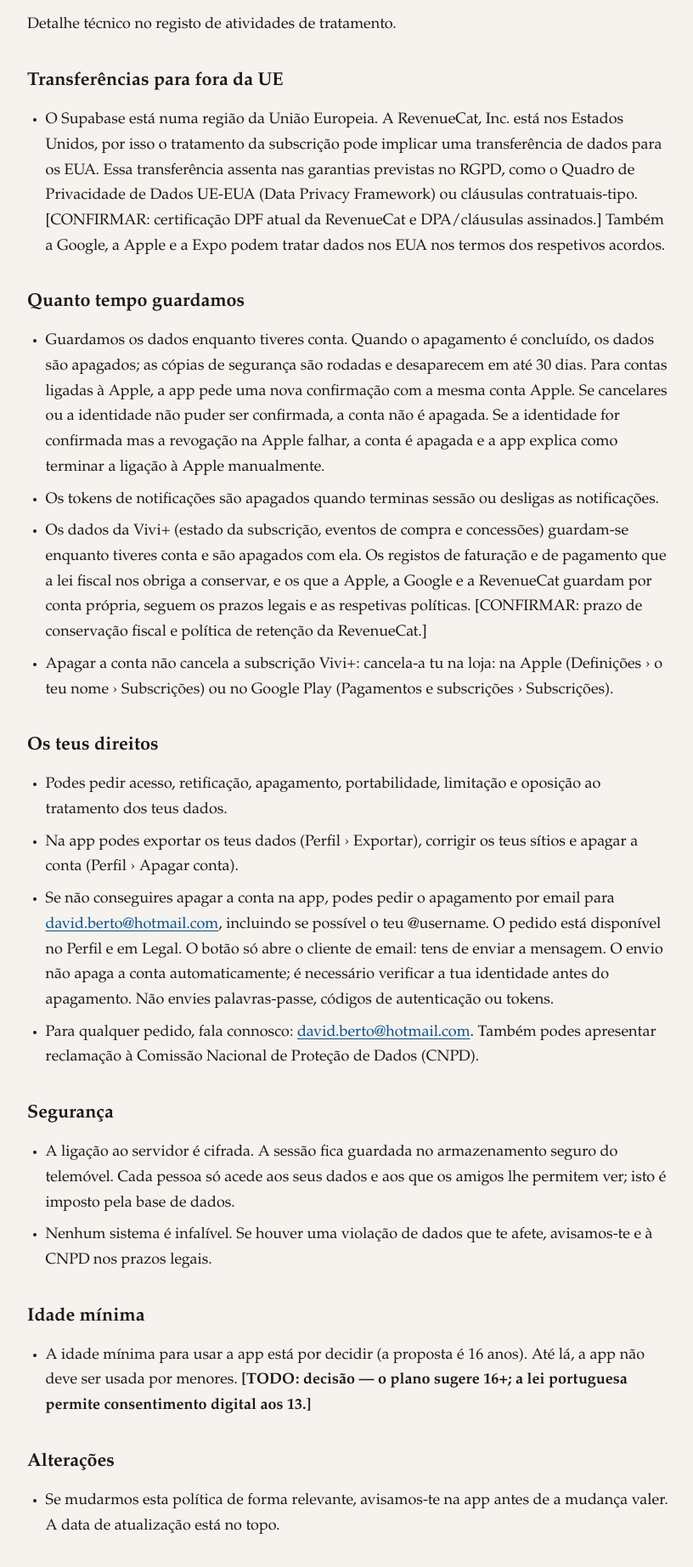
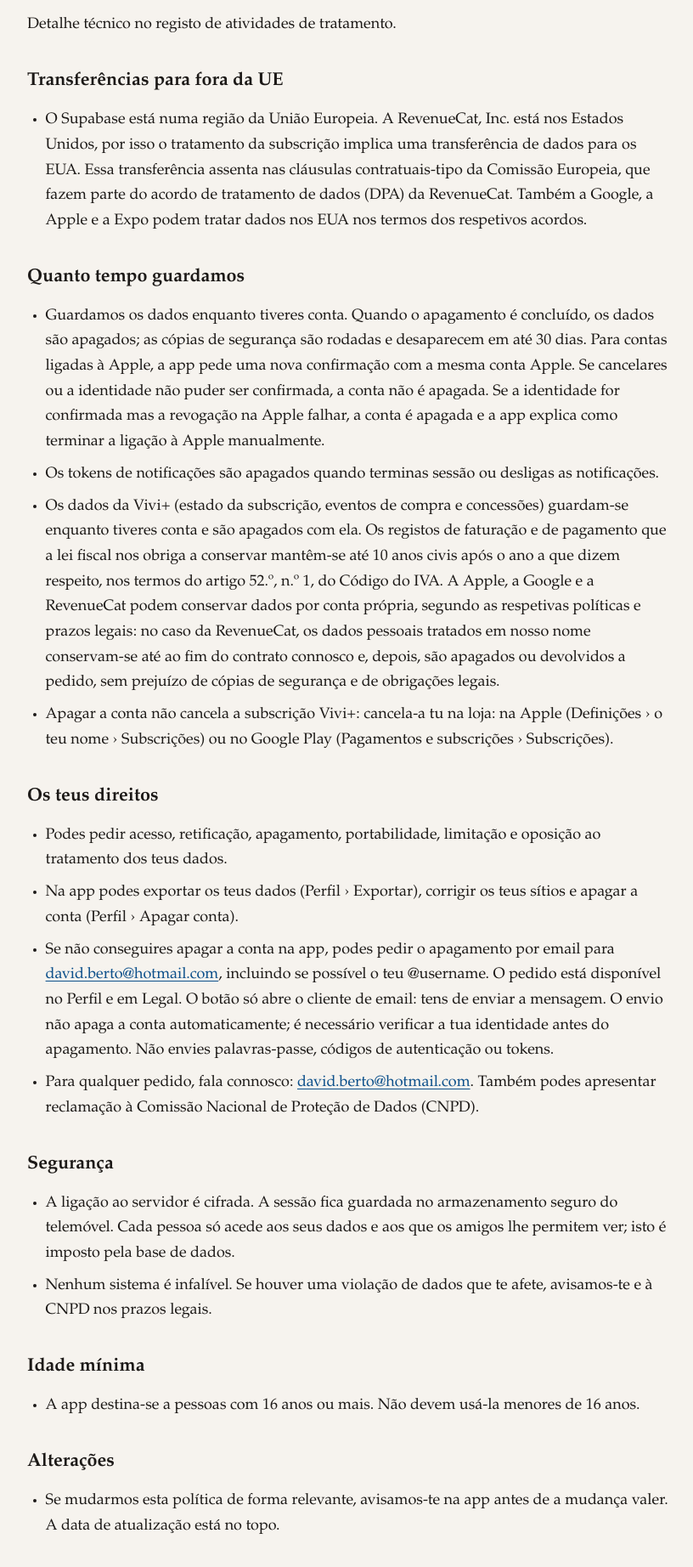
Before and after one commit to DBerto/vivi-legal, a plain HTML site: page privacidade/index.html in a window 1280 px wide. Shown: the part 2564-4408 px from the top of the page at 85% size, without its empty margins (230-1046 px from the left). Drawn offline with Linux system fonts and the light colour scheme.

Commit message:
docs: update privacy policy and terms from fui-e-gostei@b863cbf
Age 16, RevenueCat transfers via SCCs in its DPA, and 10-year
billing retention under art. 52.º n.º 1 CIVA.

```diff
--- a/privacidade/index.html
+++ b/privacidade/index.html
@@ -59,13 +59,13 @@
     <p>Detalhe técnico no registo de atividades de tratamento.</p>
     <h2>Transferências para fora da UE</h2>
     <ul>
-    <li>O Supabase está numa região da União Europeia. A RevenueCat, Inc. está nos Estados Unidos, por isso o tratamento da subscrição pode implicar uma transferência de dados para os EUA. Essa transferência assenta nas garantias previstas no RGPD, como o Quadro de Privacidade de Dados UE-EUA (Data Privacy Framework) ou cláusulas contratuais-tipo. [CONFIRMAR: certificação DPF atual da RevenueCat e DPA/cláusulas assinados.] Também a Google, a Apple e a Expo podem tratar dados nos EUA nos termos dos respetivos acordos.</li>
+    <li>O Supabase está numa região da União Europeia. A RevenueCat, Inc. está nos Estados Unidos, por isso o tratamento da subscrição implica uma transferência de dados para os EUA. Essa transferência assenta nas cláusulas contratuais-tipo da Comissão Europeia, que fazem parte do acordo de tratamento de dados (DPA) da RevenueCat. Também a Google, a Apple e a Expo podem tratar dados nos EUA nos termos dos respetivos acordos.</li>
     </ul>
     <h2>Quanto tempo guardamos</h2>
     <ul>
     <li>Guardamos os dados enquanto tiveres conta. Quando o apagamento é concluído, os dados são apagados; as cópias de segurança são rodadas e desaparecem em até 30 dias. Para contas ligadas à Apple, a app pede uma nova confirmação com a mesma conta Apple. Se cancelares ou a identidade não puder ser confirmada, a conta não é apagada. Se a identidade for confirmada mas a revogação na Apple falhar, a conta é apagada e a app explica como terminar a ligação à Apple manualmente.</li>
     <li>Os tokens de notificações são apagados quando terminas sessão ou desligas as notificações.</li>
-    <li>Os dados da Vivi+ (estado da subscrição, eventos de compra e concessões) guardam-se enquanto tiveres conta e são apagados com ela. Os registos de faturação e de pagamento que a lei fiscal nos obriga a conservar, e os que a Apple, a Google e a RevenueCat guardam por conta própria, seguem os prazos legais e as respetivas políticas. [CONFIRMAR: prazo de conservação fiscal e política de retenção da RevenueCat.]</li>
+    <li>Os dados da Vivi+ (estado da subscrição, eventos de compra e concessões) guardam-se enquanto tiveres conta e são apagados com ela. Os registos de faturação e de pagamento que a lei fiscal nos obriga a conservar mantêm-se até 10 anos civis após o ano a que dizem respeito, nos termos do artigo 52.º, n.º 1, do Código do IVA. A Apple, a Google e a RevenueCat podem conservar dados por conta própria, segundo as respetivas políticas e prazos legais: no caso da RevenueCat, os dados pessoais tratados em nosso nome conservam-se até ao fim do contrato connosco e, depois, são apagados ou devolvidos a pedido, sem prejuízo de cópias de segurança e de obrigações legais.</li>
     <li>Apagar a conta não cancela a subscrição Vivi+: cancela-a tu na loja: na Apple (Definições › o teu nome › Subscrições) ou no Google Play (Pagamentos e subscrições › Subscrições).</li>
     </ul>
     <h2>Os teus direitos</h2>
@@ -82,7 +82,7 @@
     </ul>
     <h2>Idade mínima</h2>
     <ul>
-    <li>A idade mínima para usar a app está por decidir (a proposta é 16 anos). Até lá, a app não deve ser usada por menores. <strong>[TODO: decisão — o plano sugere 16+; a lei portuguesa permite consentimento digital aos 13.]</strong></li>
+    <li>A app destina-se a pessoas com 16 anos ou mais. Não devem usá-la menores de 16 anos.</li>
     </ul>
     <h2>Alterações</h2>
     <ul>
```
Also changed, not shown: termos/index.html (+1 -1 lines), 1 other file.
